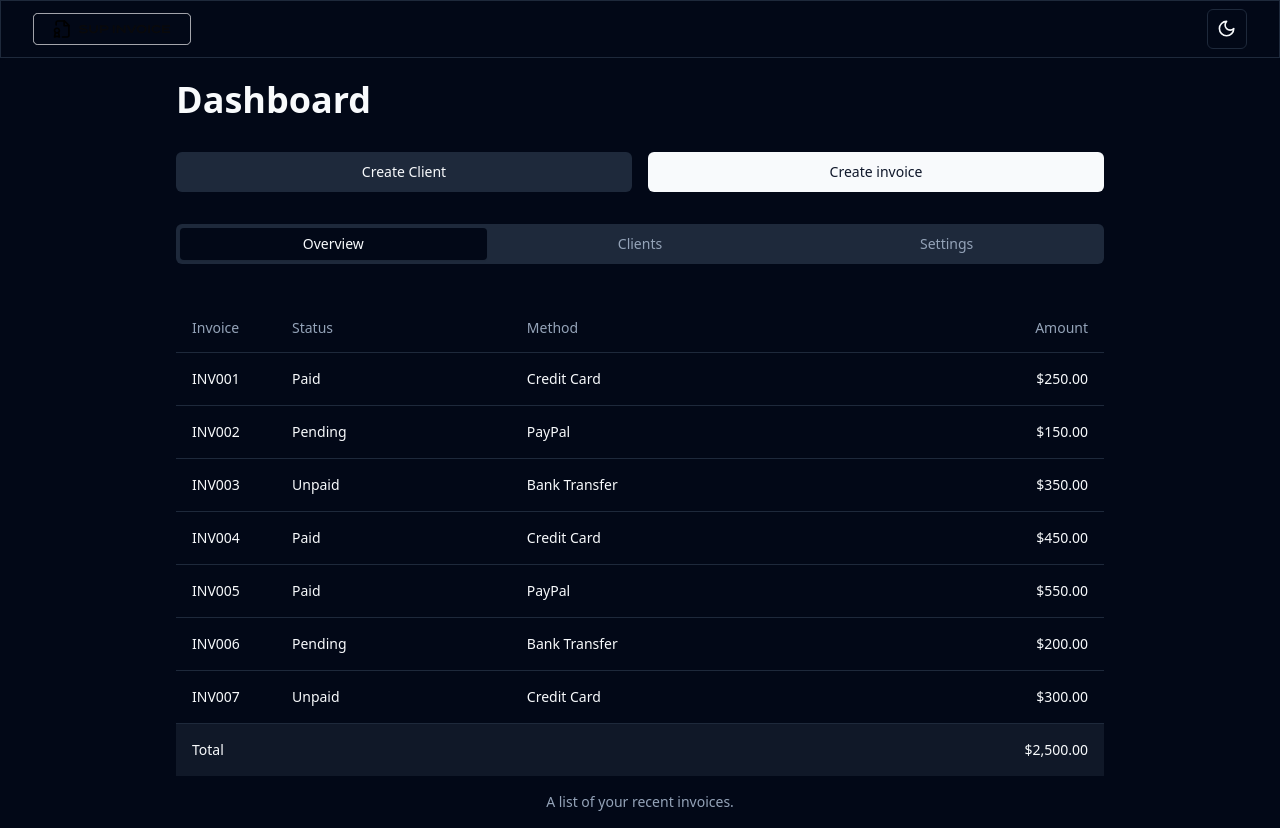
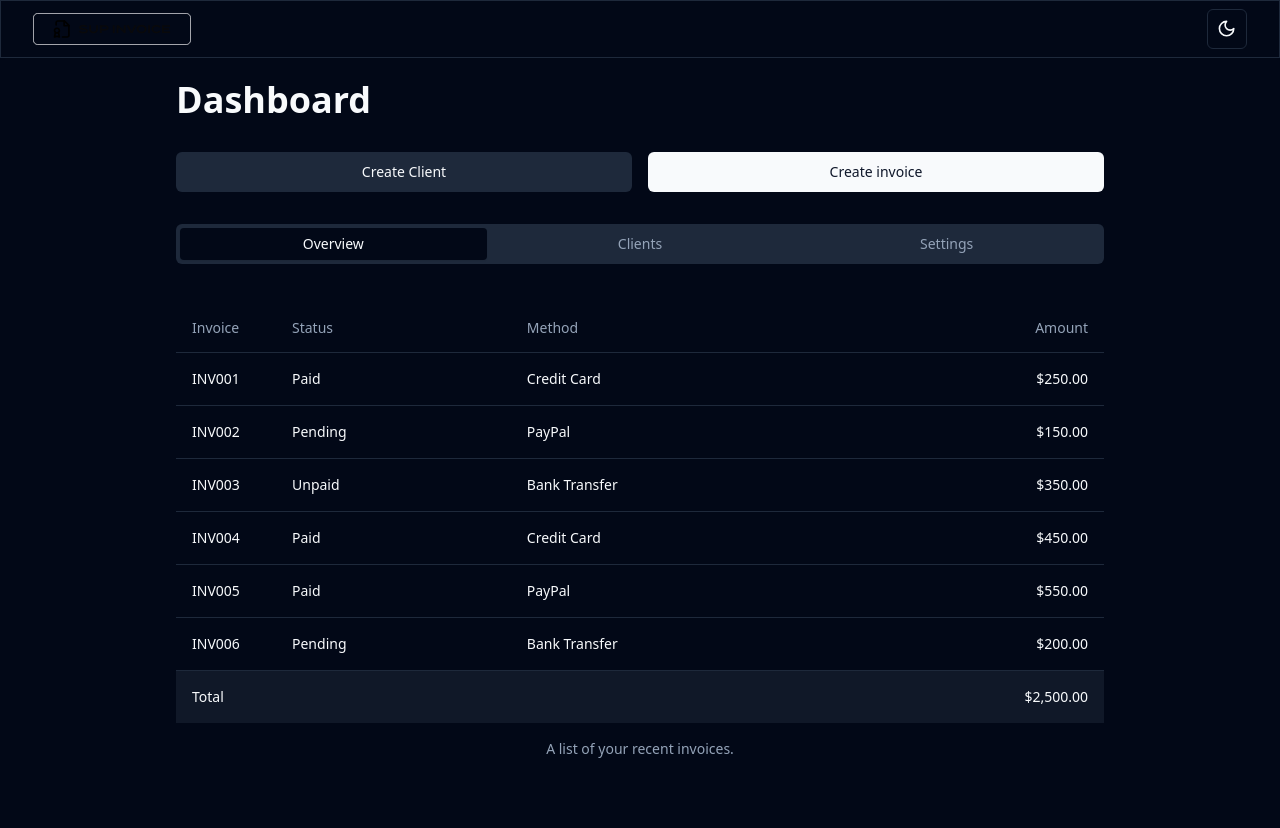
Before and after one commit to dandotcraig/T3A2-B-front-end, a React (Vite) app: page /dashboard in a window 1280 px wide. After the commit the page ends 800 px from the top, so only its background shows below. Built offline with nearby package versions, Linux system fonts and the light colour scheme.

Commit message:
updated clients and setting - modal next

```diff
--- a/src/components/pages/Dashboard.jsx
+++ b/src/components/pages/Dashboard.jsx
@@ -67,12 +67,7 @@ export default function Dashboard() {
           totalAmount: "$200.00",
           paymentMethod: "Bank Transfer",
         },
-        {
-          invoice: "INV007",
-          paymentStatus: "Unpaid",
-          totalAmount: "$300.00",
-          paymentMethod: "Credit Card",
-        },
+
       ]
 
 
```
